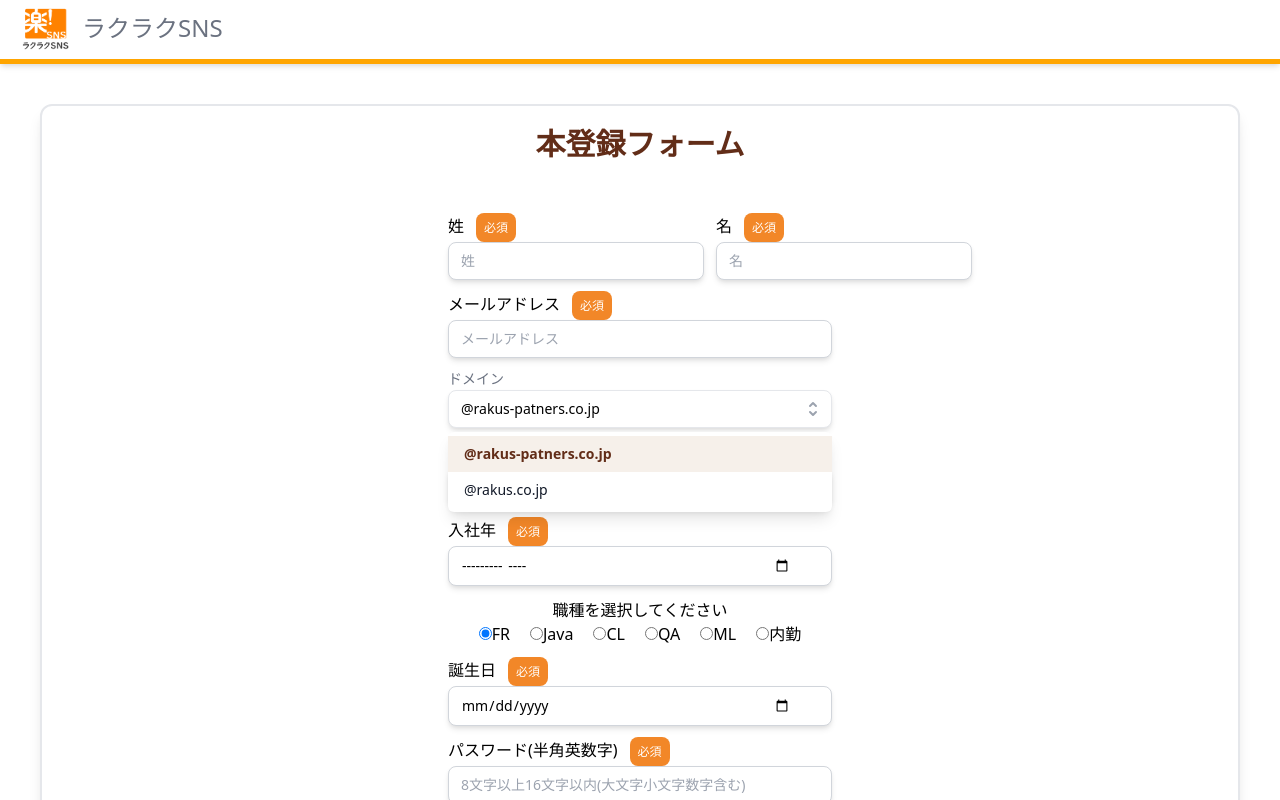
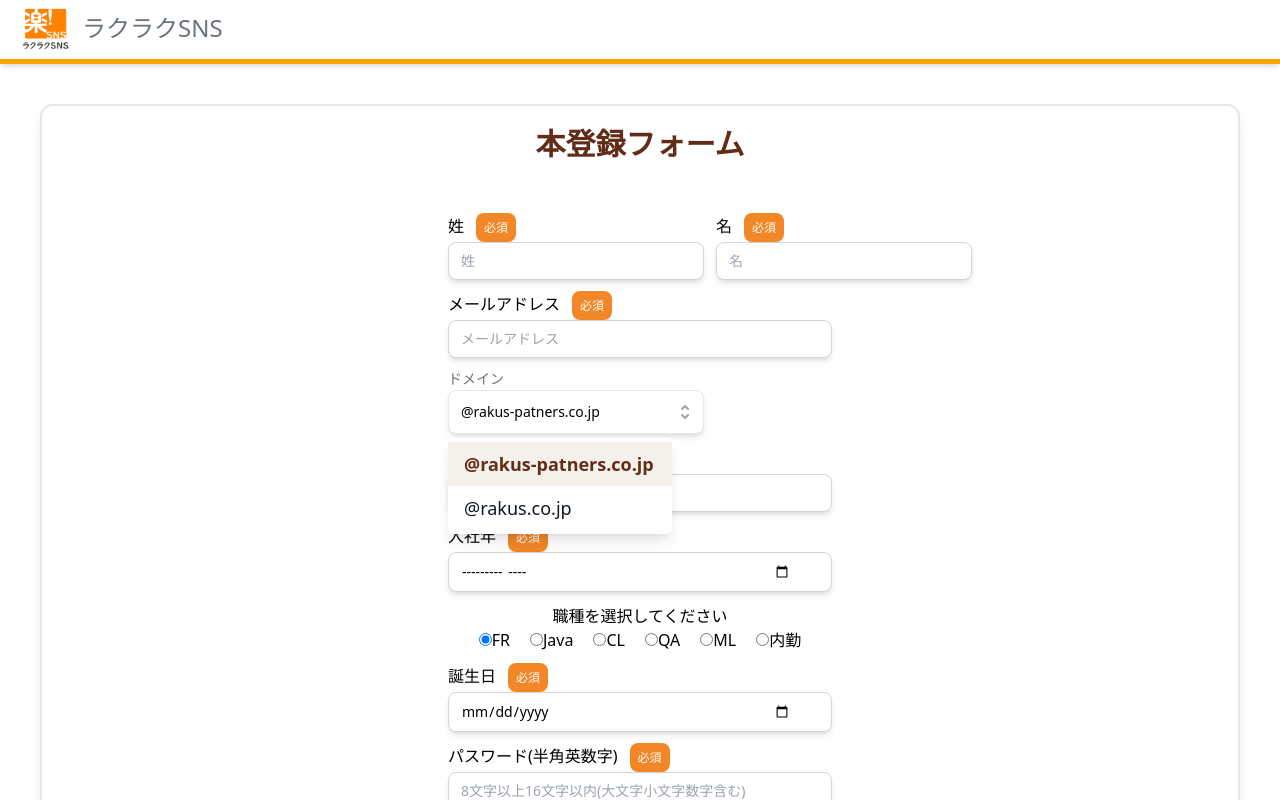
Before and after one commit to suzu1997/rakus-sns-app, a Next.js app: page /auth/signup in a window 1280 px wide. Both pictures are taken after a click on the button "@rakus-patners.co.jp". Shown: the top 800 px of the page. Built offline with nearby package versions, Linux system fonts and the light colour scheme.

Commit message:
セレクトボックスのレスポンシブ対応

```diff
--- a/src/components/Form/SelectBox.tsx
+++ b/src/components/Form/SelectBox.tsx
@@ -18,7 +18,7 @@ export const SelectBox: FC<Props> = (props) => {
       {label && <label className="text-gray-500 text-sm">{label}</label>}
       <Listbox value={value} onChange={select}>
         <div className="relative">
-          <Listbox.Button className="relative w-full py-2 pl-3 pr-10 text-left bg-white border border-gray-200 rounded-lg shadow-md focus:outline-none sm:text-sm">
+          <Listbox.Button className="relative w-44 sm:w-56 h-8  sm:h-10 lg:w-64 lg:h-11 py-1 pl-3 pr-10 text-left bg-white border border-gray-200 rounded-lg shadow-md focus:outline-none sm:text-sm">
             <span className="block truncate">{value}</span>
             <span className="absolute inset-y-0 right-0 flex items-center pr-2 pointer-events-none">
               <SelectorIcon
@@ -33,7 +33,7 @@ export const SelectBox: FC<Props> = (props) => {
             leaveFrom="opacity-100"
             leaveTo="opacity-0"
           >
-            <Listbox.Options className="absolute w-full py-1 mt-1 z-20 text-base bg-white rounded-md shadow-lg max-h-60 focus:outline-none sm:text-sm">
+            <Listbox.Options className="absolute w-40 sm:w-56  py-1 mt-1 z-20 text-base bg-white rounded-md shadow-lg max-h-60 focus:outline-none sm:text-sm text-xs lg:text-lg ">
               {options.map((option) => (
                 <Listbox.Option
                   key={option.id}
```
